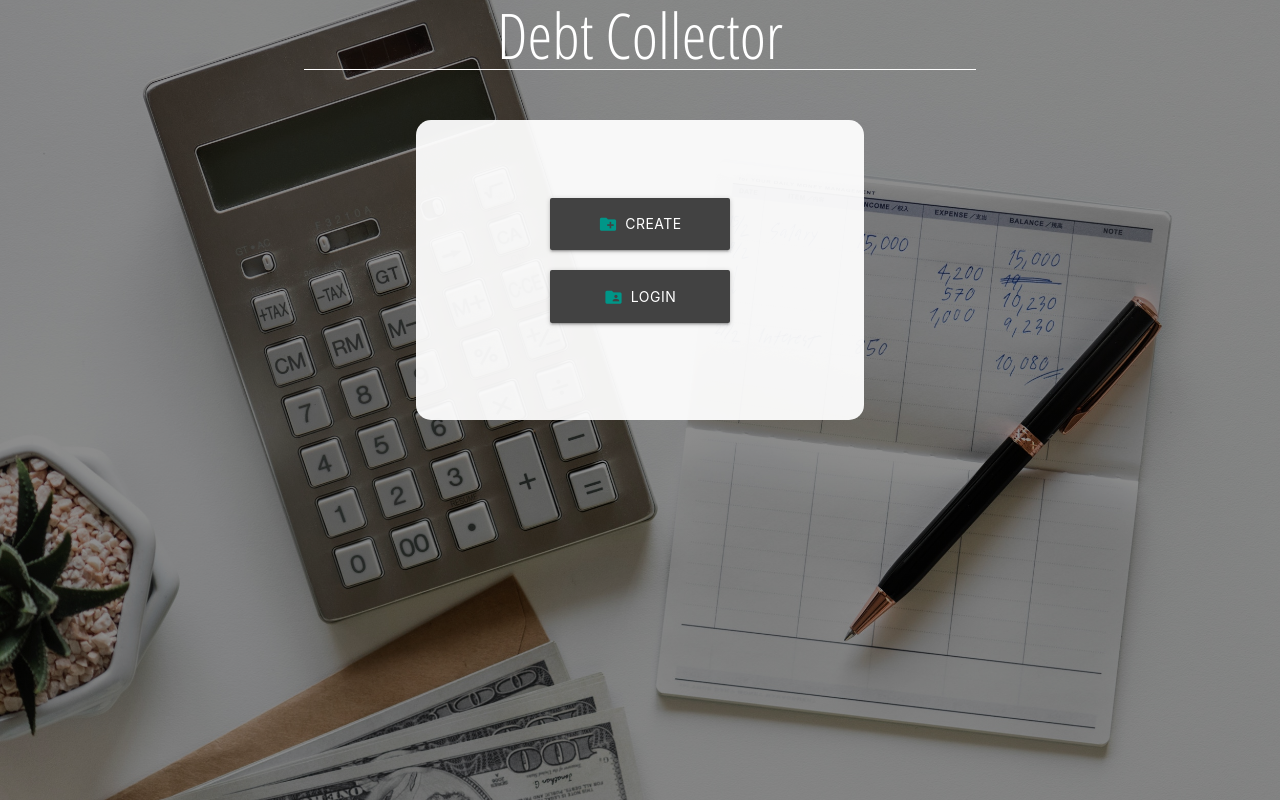
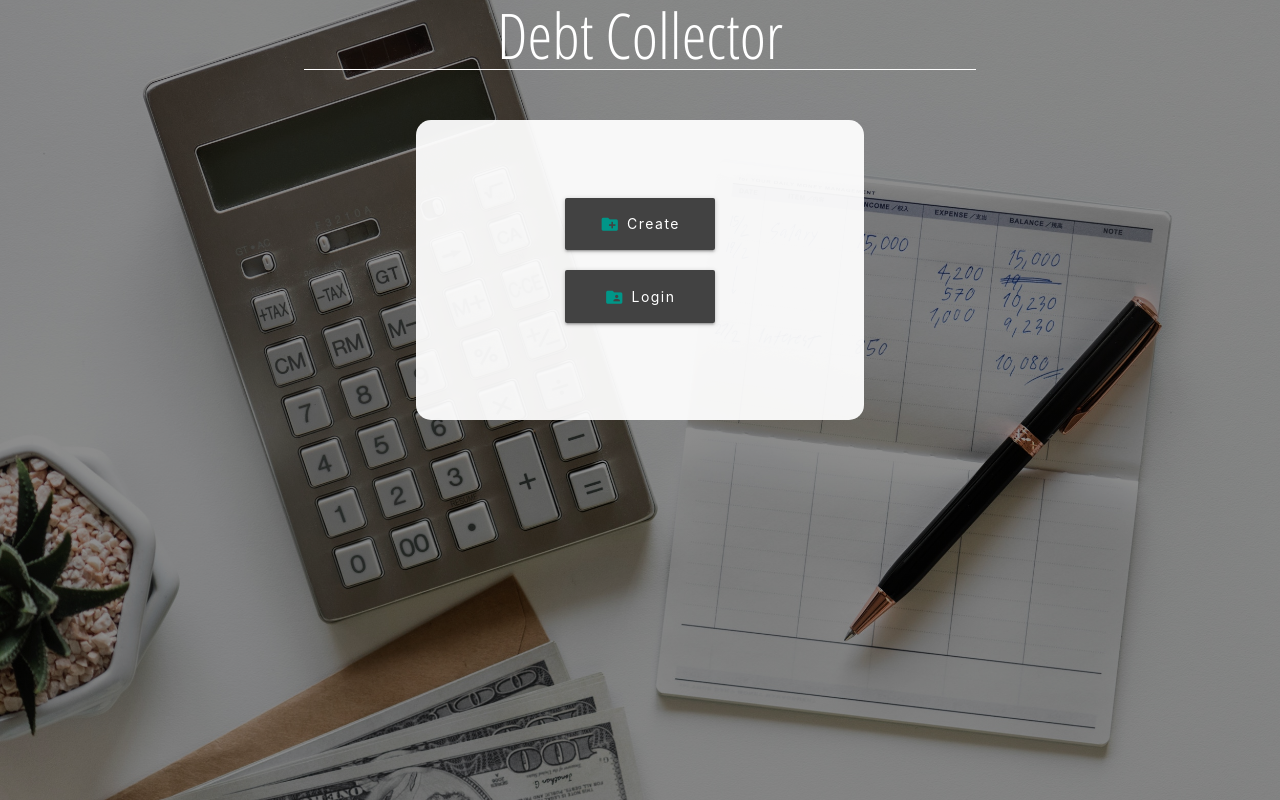
Before and after one commit to asorius/reactDC, a React (Create React App) app in the folder client/: page / in a window 1280 px wide. Built offline with nearby package versions, Linux system fonts and the light colour scheme; no server answers.

Commit message:
minor style change

```diff
--- a/client/src/App.css
+++ b/client/src/App.css
@@ -175,10 +175,14 @@ td {
 button {
   width: 10rem;
 }
+.btn {
+  text-transform: none;
+}
 .btn-landing {
   padding: 5px;
   height: 3.5rem;
-  width: 12rem;
+  /* width: 12rem; */
+  letter-spacing: 0.1rem;
   display: flex;
   justify-content: center;
   align-items: center;
--- a/client/src/components/Landing.js
+++ b/client/src/components/Landing.js
@@ -17,10 +17,10 @@ class Landing extends Component {
         <div className="row center">
           <div className="col s12 m6 offset-m3 landing_actions">
             <div className="row ">
-              <div className="col s12 center">
+              <div className="col s6 offset-s3 ">
                 <Link to="/create">
                   <button className="waves-effect waves-light btn  btn-landing grey darken-3">
-                    <i className="teal-text material-icons">
+                    <i className="teal-text  material-icons">
                       create_new_folder
                     </i>
                     <div className="land_btn_text">Create</div>
@@ -29,7 +29,7 @@ class Landing extends Component {
               </div>
             </div>
             <div className="row">
-              <div className="col s12 center">
+              <div className="col s6 offset-s3">
                 <Link to="/login">
                   <button className="waves-effect waves-light btn btn-landing grey darken-3">
                     <i className="teal-text material-icons">folder_shared</i>
```
